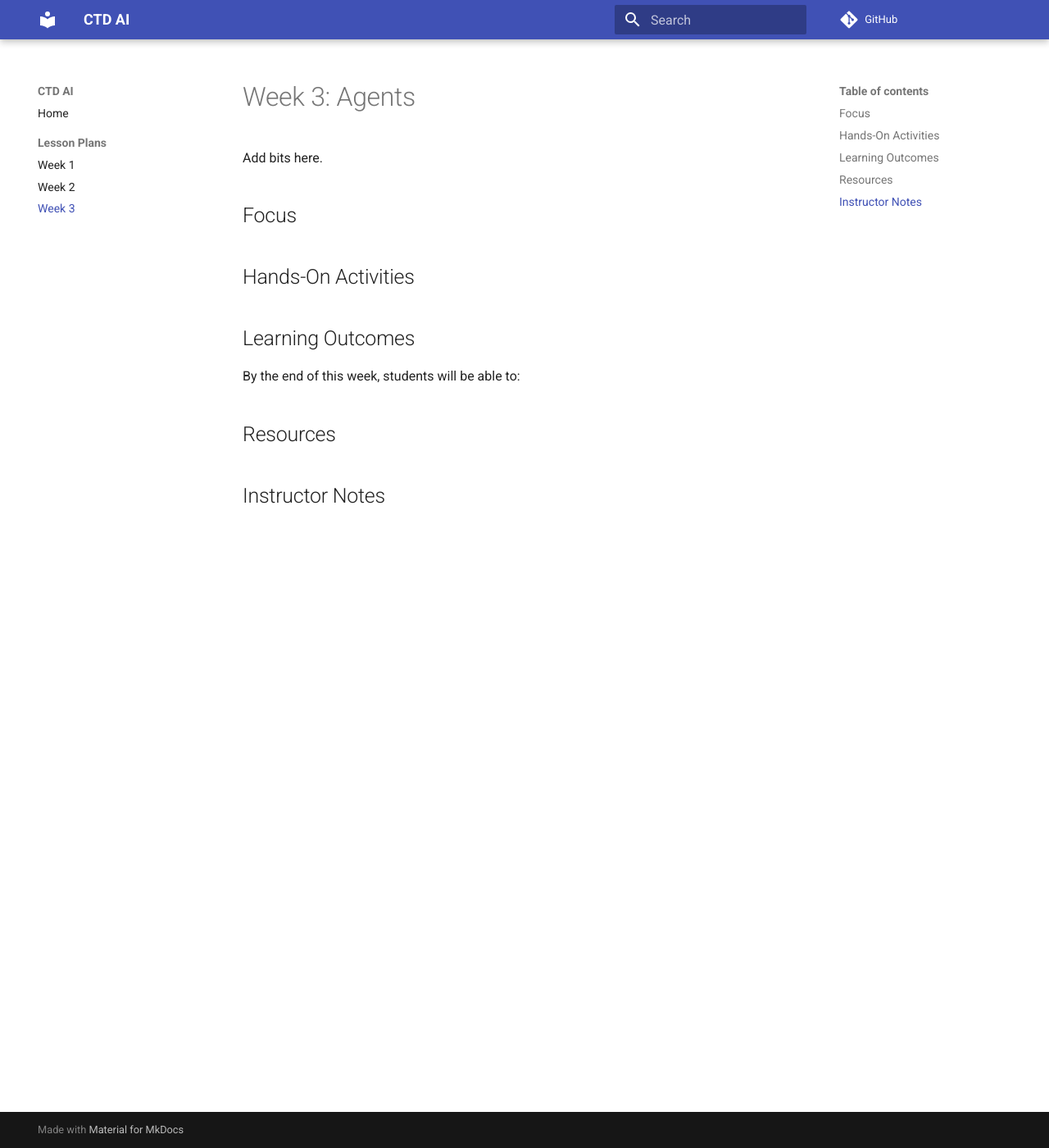
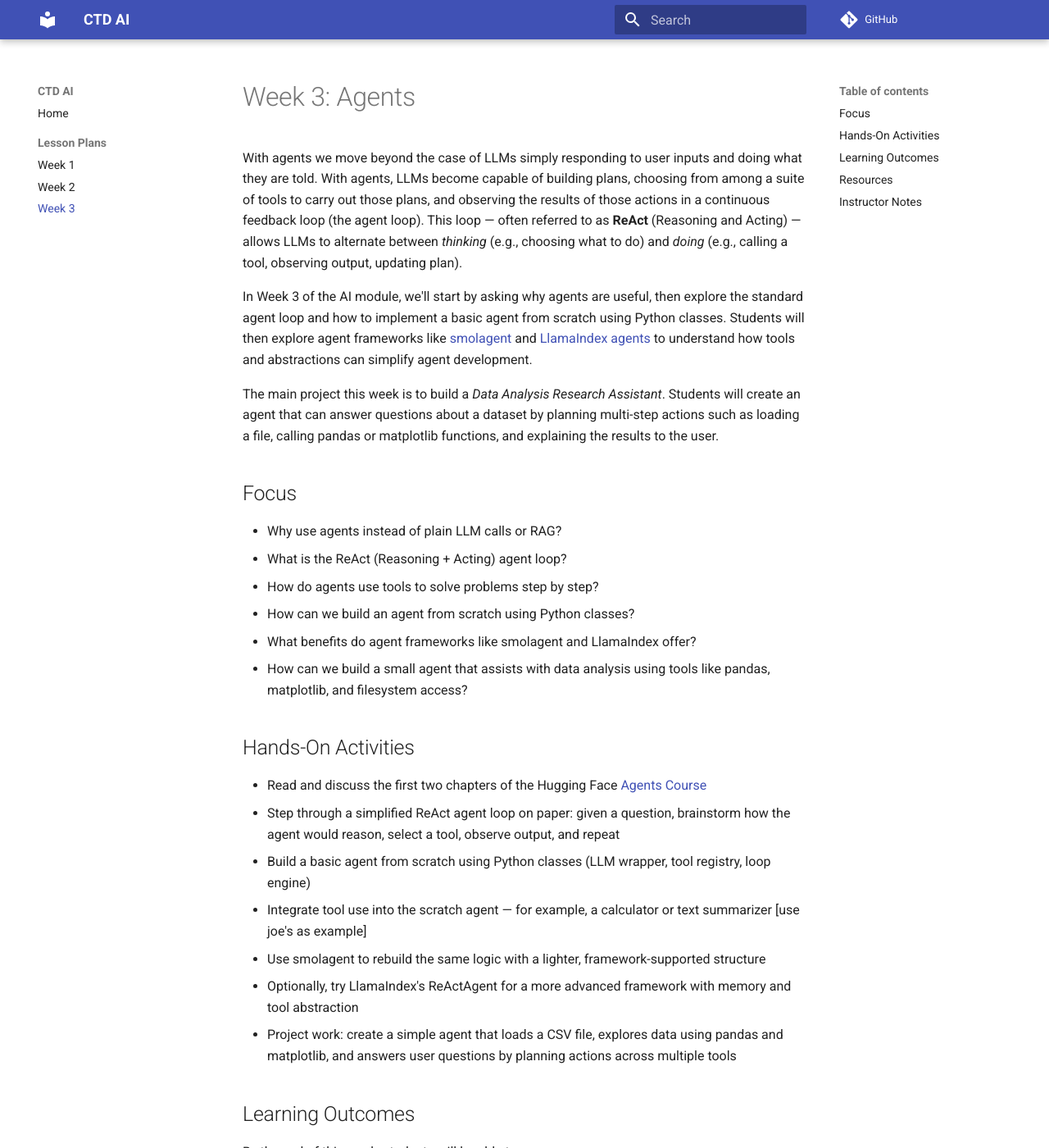
Before and after one commit to EricThomson/ctdai, an MkDocs documentation site: the page built from docs/week3.md, in a window 1280 px wide and 1400 px high. Shown: the whole window at 82% size. Built offline with MkDocs 1.6.1 and Material for MkDocs 9.7.7, drawn with Linux system fonts in a browser that asks for light colours; comment, search, counter and statistics services are not loaded; some of the changed text lies outside the part shown.

Commit message:
added week3 (very) rough draft to docs

```diff
--- a/docs/week3.md
+++ b/docs/week3.md
@@ -1,15 +1,46 @@
 # Week 3: Agents
-Add bits here.
+With agents we move beyond the case of LLMs simply responding to user inputs and doing what they are told. With agents, LLMs become capable of building plans, choosing from among a suite of tools to carry out those plans, and observing the results of those actions in a continuous feedback loop (the agent loop). This loop — often referred to as **ReAct** (Reasoning and Acting) — allows LLMs to alternate between *thinking* (e.g., choosing what to do) and *doing* (e.g., calling a tool, observing output, updating plan).
+
+In Week 3 of the AI module, we'll start by asking why agents are useful, then explore the standard agent loop and how to implement a basic agent from scratch using Python classes. Students will then explore agent frameworks like [smolagent](https://github.com/smol-ai/smol-agent) and [LlamaIndex agents](https://docs.llamaindex.ai/en/stable/examples/agent/react_agent/) to understand how tools and abstractions can simplify agent development.
+
+The main project this week is to build a *Data Analysis Research Assistant*. Students will create an agent that can answer questions about a dataset by planning multi-step actions such as loading a file, calling pandas or matplotlib functions, and explaining the results to the user.
 
 ## Focus
+- Why use agents instead of plain LLM calls or RAG?
+- What is the ReAct (Reasoning + Acting) agent loop?
+- How do agents use tools to solve problems step by step?
+- How can we build an agent from scratch using Python classes?
+- What benefits do agent frameworks like smolagent and LlamaIndex offer?
+- How can we build a small agent that assists with data analysis using tools like pandas, matplotlib, and filesystem access?
 
 ## Hands-On Activities
-
+- Read and discuss the first two chapters of the Hugging Face [Agents Course](https://huggingface.co/learn/agents-course/intro)
+- Step through a simplified ReAct agent loop on paper: given a question, brainstorm how the agent would reason, select a tool, observe output, and repeat
+- Build a basic agent from scratch using Python classes (LLM wrapper, tool registry, loop engine)
+- Integrate tool use into the scratch agent — for example, a calculator or text summarizer [use joe's as example]
+- Use smolagent to rebuild the same logic with a lighter, framework-supported structure
+- Optionally, try LlamaIndex's ReActAgent for a more advanced framework with memory and tool abstraction
+- Project work: create a simple agent that loads a CSV file, explores data using pandas and matplotlib, and answers user questions by planning actions across multiple tools
 
 ## Learning Outcomes
 By the end of this week, students will be able to:
 
+- Explain the purpose and structure of the ReAct agent loop
+- Describe when agents are preferable to simple LLM or RAG workflows
+- Build a minimal working agent from scratch using Python classes
+- Register and call tools dynamically from within an agent loop
+- Use smolagent to simplify the creation of an agent with tool usage
+- Optionally use LlamaIndex to explore more advanced agent capabilities
+- Build a small research assistant that uses tools like pandas and matplotlib to analyze datasets and explain findings step-by-step
 
 ## Resources
+- Hugging Face Agents Course (Modules 1–3): https://huggingface.co/learn/agents-course/
+- smolagent GitHub: https://github.com/smol-ai/smol-agent
+- LlamaIndex ReAct agent example: https://docs.llamaindex.ai/en/stable/examples/agent/react_agent/
+- ReAct paper (optional/advanced): https://arxiv.org/abs/2210.03629
 
 ## Instructor Notes
+Avoid overwhelming students with full framework complexity; start small with 2–3 tools max. We want to learn the basic pattern. The scratch agent should be minimalist — class-based but readable, focusing on chaining reasoning + action
+We should be ready to troubleshoot pandas/matplotlib usage within tool calls — agent execution errors will often be tool-related, not LLM-related. Start with simple tool calls that we can debug.
+
+We should probably have students work in groups. Debugging agent behavior is easier with two brains.
```
